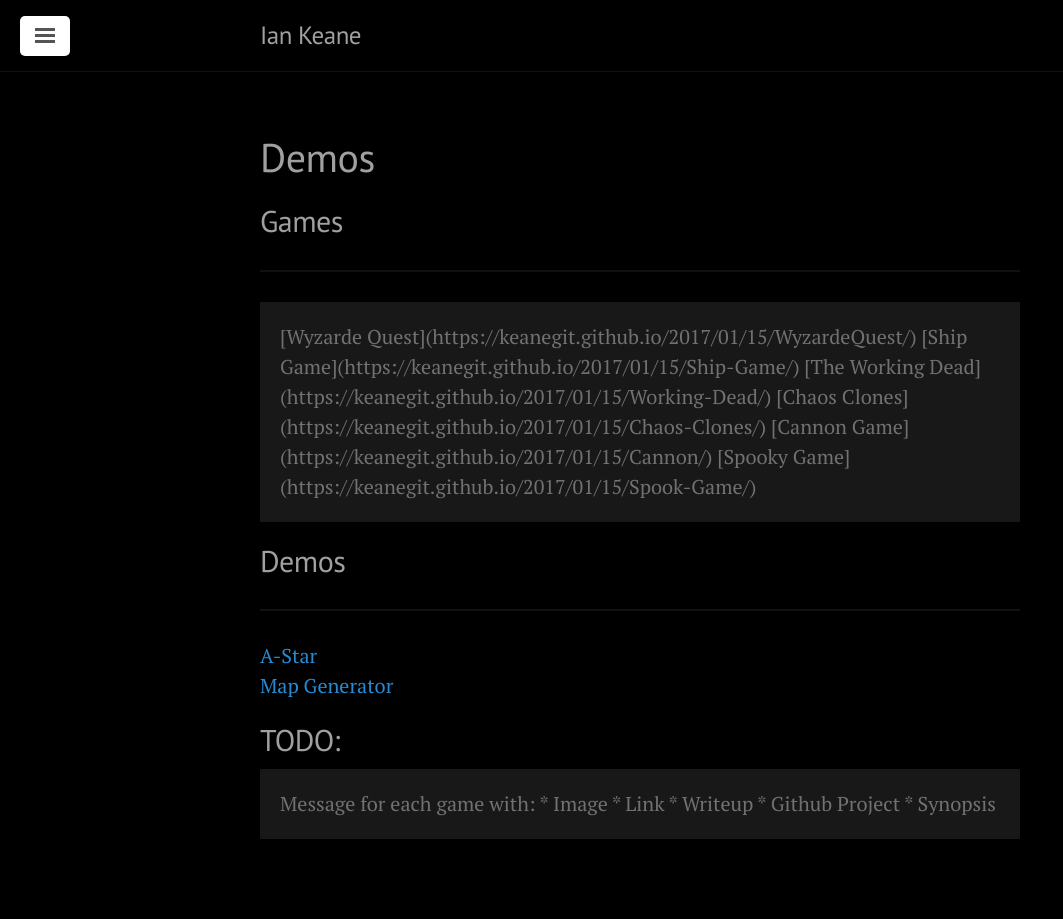
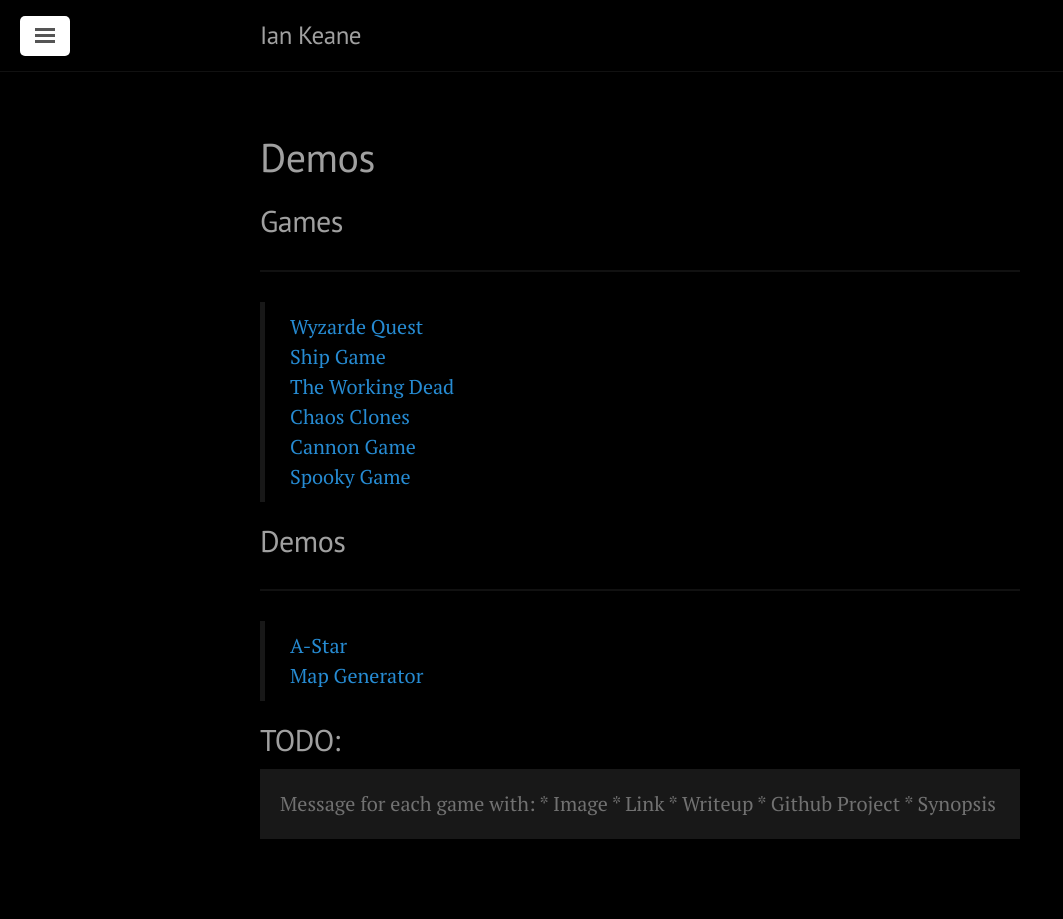
Before and after one commit to iankeane/keanegit.github.io, a Jekyll site: the page built from demos.md, in a window 1280 px wide. Shown: the whole page, without its empty margins (0-1063 px from the left). Built offline with Jekyll 4.4.1, drawn with Linux system fonts in a browser that asks for light colours.

Commit message:
updated post link

```diff
--- a/demos.md
+++ b/demos.md
@@ -6,21 +6,19 @@
 ## Games
 ---
 
-<p class="message">
-[Wyzarde Quest](https://keanegit.github.io/2017/01/15/WyzardeQuest/)
-[Ship Game](https://keanegit.github.io/2017/01/15/Ship-Game/)
-[The Working Dead](https://keanegit.github.io/2017/01/15/Working-Dead/)
-[Chaos Clones](https://keanegit.github.io/2017/01/15/Chaos-Clones/)
-[Cannon Game](https://keanegit.github.io/2017/01/15/Cannon/)
-[Spooky Game](https://keanegit.github.io/2017/01/15/Spook-Game/)
-</p>
+> [Wyzarde Quest](https://keanegit.github.io/2017/01/15/WyzardeQuest/)
+> [Ship Game](https://keanegit.github.io/2017/01/15/Ship-Game/)
+> [The Working Dead](https://keanegit.github.io/2017/01/15/Working-Dead/)
+> [Chaos Clones](https://keanegit.github.io/2017/01/15/Chaos-Clones/)
+> [Cannon Game](https://keanegit.github.io/2017/01/15/Cannon/)
+> [Spooky Game](https://keanegit.github.io/2017/01/15/Spook-Game/)
 
 
 ## Demos
 ---
 
-[A-Star](https://keanegit.github.io/2017/01/15/A-Star/)
-[Map Generator](https://keanegit.github.io/2017/01/15/Load-Map/)
+> [A-Star](https://keanegit.github.io/2017/01/15/A-Star/)
+> [Map Generator](https://keanegit.github.io/2017/01/15/Load-Map/)
 
 
 TODO:
```
